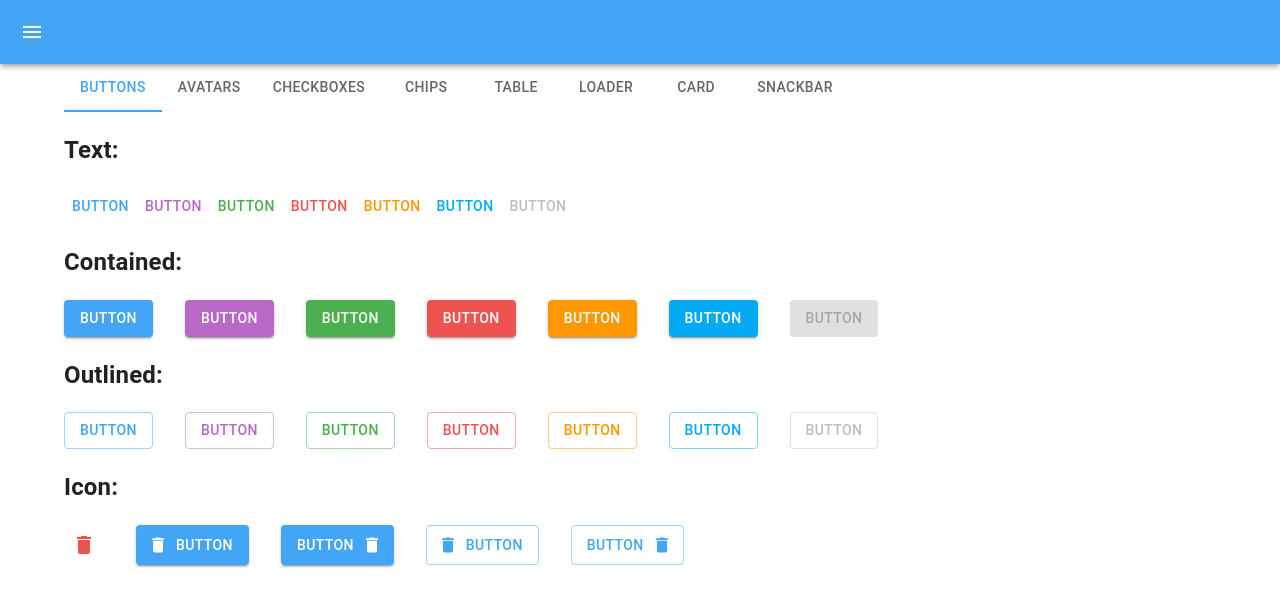
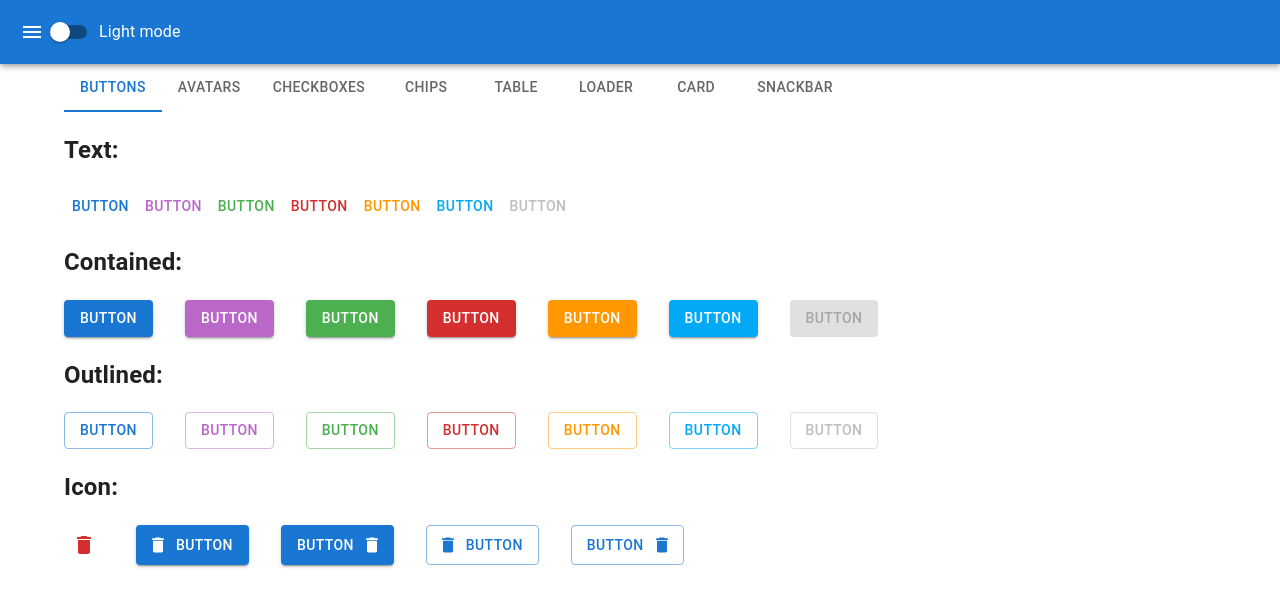
Before and after one commit to ShreyasVH/react-material-ui, a React (Create React App) app: page / in a window 1280 px wide. Shown: the top 606 px of the page. Built offline with nearby package versions, Linux system fonts and the light colour scheme.

Commit message:
support dark theme
* support dark theme

* using system default mode

* colors changed

* snackbar changes

* optimizing

```diff
--- /dev/null
+++ b/src/ThemeContext.js
@@ -0,0 +1,5 @@
+import { createContext, useContext } from "react";
+
+export const ColorModeContext = createContext();
+
+export const useColorMode = () => useContext(ColorModeContext);
--- /dev/null
+++ b/src/ThemeWrapper.js
@@ -0,0 +1,32 @@
+import { useMemo, useState } from "react";
+import { ThemeProvider } from "@mui/material/styles";
+import { CssBaseline } from "@mui/material";
+import { ColorModeContext } from "./ThemeContext";
+import { getTheme } from "./themes";
+import useMediaQuery from '@mui/material/useMediaQuery';
+
+export default function ThemeWrapper({ children }) {
+    const prefersDarkMode = useMediaQuery(
+        '(prefers-color-scheme: dark)'
+    );
+
+    const [mode, setMode] = useState(prefersDarkMode ? 'dark': 'light');
+    const [theme, setTheme] = useState(null);
+
+    const toggleTheme = () => {
+        setMode((prev) => (prev === "light" ? "dark" : "light"));
+    };
+
+    useMemo(() => {
+        setTheme(getTheme(mode))
+    }, [mode]);
+
+    return (
+        <ColorModeContext.Provider value={{ mode, toggleTheme }}>
+            <ThemeProvider theme={theme}>
+                <CssBaseline />
+                {children}
+            </ThemeProvider>
+        </ColorModeContext.Provider>
+    );
+}
--- /dev/null
+++ b/src/components/themeSelector.js
@@ -0,0 +1,26 @@
+import {
+    FormControlLabel,
+    Switch
+} from "@mui/material";
+
+import { useColorMode } from "../ThemeContext";
+
+export default function ThemeSelector() {
+    const { mode, toggleTheme } = useColorMode();
+
+    return (
+        <FormControlLabel
+            label={mode === "dark" ? "Dark mode" : "Light mode"}
+            control={
+                <Switch
+                    checked={mode === "dark"}
+                    onChange={toggleTheme}
+                    inputProps={{
+                        "aria-label": "Toggle dark mode"
+                    }}
+                    color="error"
+                />
+            }
+        />
+    );
+}
--- a/src/containers/AppBar/index.js
+++ b/src/containers/AppBar/index.js
@@ -11,6 +11,7 @@ import {
 } from "@mui/material";
 import {Menu} from "@mui/icons-material";
 import {useState} from "react";
+import ThemeSelector from '../../components/themeSelector'
 
 export default function AppBarCustom() {
   const [drawerOpen, setDrawerOpen] = useState(false);
@@ -27,6 +28,7 @@ export default function AppBarCustom() {
           <IconButton edge="start" color="inherit" onClick={toggleDrawer}>
             <Menu />
           </IconButton>
+          <ThemeSelector />
         </Toolbar>
       </AppBar>
       <Drawer open={drawerOpen} onClose={closeDrawer}>
--- a/src/containers/Snackbar/index.js
+++ b/src/containers/Snackbar/index.js
@@ -78,6 +78,8 @@ export default function Loader () {
                         onClose={hideSnackbar}
                         severity={type}
                         variant="filled"
+                        icon={false}
+                        sx={{minWidth: '300px'}}
                     >
                         {message}
                     </Alert>
--- a/src/index.js
+++ b/src/index.js
@@ -1,12 +1,13 @@
 import React from 'react';
 import ReactDOM from 'react-dom/client';
 import App from './App';
-import { ThemeProvider } from '@mui/material/styles';
-import themes from './themes';
+import ThemeWrapper from "./ThemeWrapper";
+
+
 
 const root = ReactDOM.createRoot(document.getElementById('root'));
 root.render(
- <ThemeProvider theme={themes}>
-   <App />
- </ThemeProvider>
+    <ThemeWrapper>
+        <App />
+    </ThemeWrapper>
 );
--- a/src/themes.js
+++ b/src/themes.js
@@ -1,16 +1,15 @@
-import { createTheme } from '@mui/material/styles';
+import {createTheme} from '@mui/material/styles';
 
-const themes = createTheme({
-  palette: {
+const lightPalette = {
   primary: {
-      main: '#42a5f5',
+    main: '#1976d2',
     contrastText: '#ffffff'
   },
   secondary: {
     main: '#ba68c8'
   },
   error: {
-      main: '#ef5350'
+    main: '#d32f2f'
   },
   warning: {
     main: '#ff9800',
@@ -24,7 +23,71 @@ const themes = createTheme({
     main: '#4caf50',
     contrastText: '#ffffff'
   }
+};
+
+const darkPalette = {
+  primary: {
+    main: '#90caf9',
+    contrastText: '#000000'
   },
+
+  secondary: {
+    main: '#ce93d8',
+    contrastText: '#000000'
+  },
+
+  error: {
+    main: '#f44336',
+    contrastText: '#000000'
+  },
+
+  warning: {
+    main: '#ffb74d',
+    contrastText: '#000000'
+  },
+
+  info: {
+    main: '#4fc3f7',
+    contrastText: '#000000'
+  },
+
+  success: {
+    main: '#66bb6a',
+    contrastText: '#000000'
+  },
+
+  background: {
+    default: '#121212',
+    paper: '#373737'
+  },
+
+  text: {
+    disabled: '#777777',
+    primary: '#ffffff',
+    secondary: 'rgba(255, 255, 255, 0.7)',
+  },
+
+  divider: 'rgba(255,255,255,0.12)',
+
+  action: {
+    disabled: '#777777',
+    disabledBackground: '#373737',
+    primary: '#ffffff',
+    secondary: 'rgba(255, 255, 255, 0.7)',
+    selected: 'rgba(255, 255, 255, 0.16)'
+  },
+};
+
+// const lightPalette = {
+//   mode: 'light'
+// };
+//
+// const darkPalette = {
+//   mode: 'dark'
+// };
+
+export const getTheme = (mode) => {
+  return createTheme({
+    palette: ((mode === 'light') ? lightPalette : darkPalette)
   });
-
-export default themes;
+}
```
Lines whose indentation alone changed are shown as unchanged.
